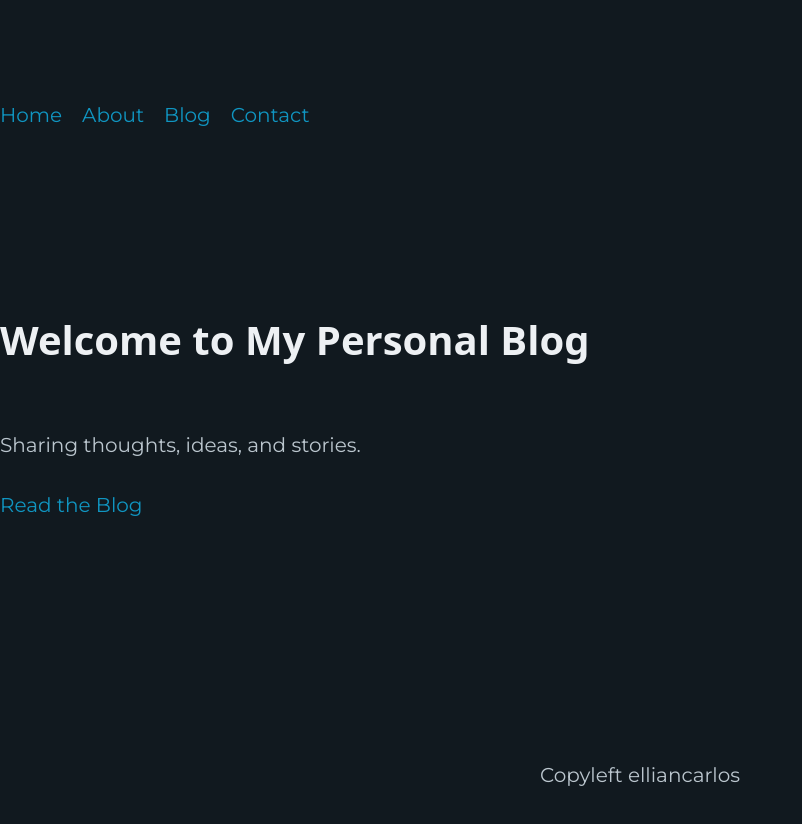
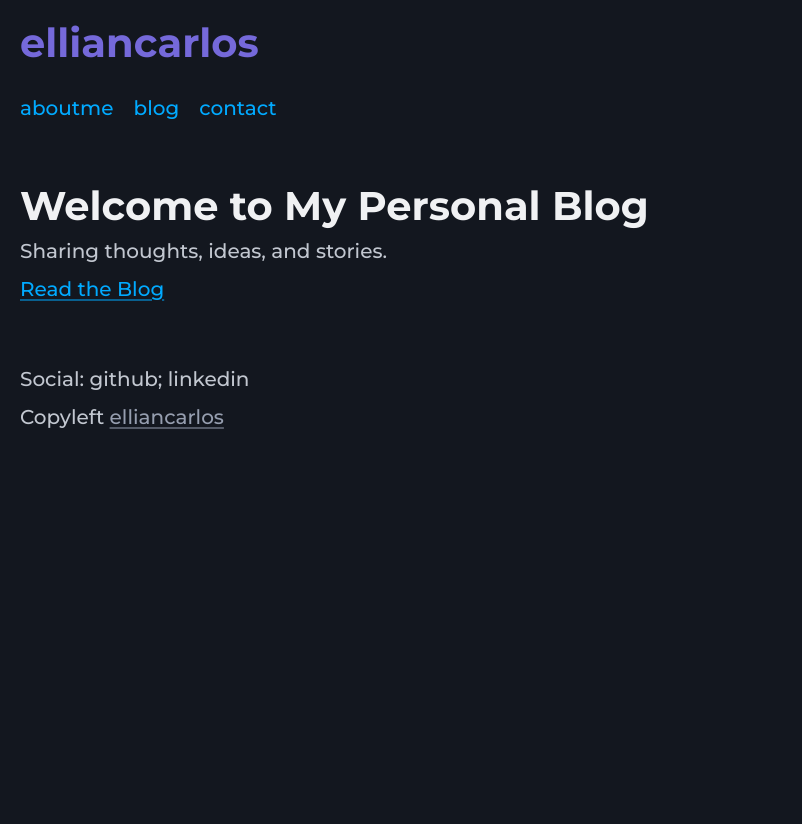
Before and after one commit to EllianCarlos/EllianCarlos.github.io, an Eleventy site: page src/index.njk in a window 1280 px wide. Shown: the whole page, without its empty margins (0-802 px from the left). After the commit the page ends 800 px from the top, so only its background shows below. Built offline with nearby package versions, Linux system fonts and the light colour scheme; Eleventy itself is replaced by a stand-in of ours; files that its build step writes are made by us from their sources.

Commit message:
fix eleventy and adds pico

```diff
--- a/src/_includes/footer.njk
+++ b/src/_includes/footer.njk
@@ -1,3 +1,4 @@
-<footer>
-    <p>Copyleft elliancarlos</p>
+<footer class="container-fluid">
+    <p>Social: github; linkedin</p>
+    <p>Copyleft <a class="secondary" href="/">elliancarlos</a></p>
 </footer>
--- a/src/_includes/header.njk
+++ b/src/_includes/header.njk
@@ -1,10 +1,10 @@
-<header>
+<header class="container-fluid">
+    <h1 class="title"><a  class="title" href="/">elliancarlos</a></h1>
     <nav>
         <ul>
-            <li><a href="/">Home</a></li>
-            <li><a href="/about">About</a></li>
-            <li><a href="/blog">Blog</a></li>
-            <li><a href="/contact">Contact</a></li>
+            <li><a href="/aboutme">aboutme</a></li>
+            <li><a href="/blog">blog</a></li>
+            <li><a href="/contact">contact</a></li>
         </ul>
     </nav>
 </header>
--- a/src/_includes/layouts/layout.njk
+++ b/src/_includes/layouts/layout.njk
@@ -1,16 +1,39 @@
 <!DOCTYPE html>
-<html data-theme="dark">
+<html data-theme="dark" lang="en">
 
 <head>
   <meta charset="utf-8">
-  <meta name="viewport" content="width=device-width">
+    <meta name="viewport" content="width=device-width, initial-scale=1">
+    <meta name="color-scheme" content="light dark" />
   <title>blogellian</title>
-  <link rel="stylesheet" href="https://unpkg.com/@picocss/pico@1.*/css/pico.min.css">
-  <link href="style.css" rel="stylesheet" type="text/css" />
+  <link
+  rel="stylesheet"
+  href="https://cdn.jsdelivr.net/npm/@picocss/pico@2/css/pico.min.css"
+/>
+  <style>
+  @import url('https://fonts.googleapis.com/css2?family=Montserrat:ital,wght@0,100..900;1,100..900&display=swap');
+
+    :root {
+      --pico-font-family: "Montserrat", sans-serif;
+      --pico-font-weight: 500;
+      --pico-typography-spacing-vertical: 0.4rem;
+    }
+
+    a.title {
+      --pico-text-decoration: none;
+      --pico-color: #7569DA;
+    }
+
+    a.title:hover {
+      --pico-text-decoration: none;
+      --pico-color: #DA7569;
+    }
+
+  </style>
 </head>
 <body>
     {% include "header.njk" %}
-    <main>
+    <main class="container-fluid">
         {{ content | safe }}
     </main>
     {% include "footer.njk" %}
--- a/src/style.css
+++ b/src/style.css
@@ -1,22 +1,8 @@
 @import url('https://fonts.googleapis.com/css2?family=Montserrat:ital,wght@0,100..900;1,100..900&display=swap');
-
-* {
-  font-family: "Montserrat", sans-serif;
-  font-optical-sizing: auto;
-  font-style: normal;
-}
 
 html {
   height: 100%;
   width: 100%;
-}
-
-body {
-  font-family: Arial, sans-serif;
-}
-
-header {
-  padding: 1rem;
 }
 
 #intro {
@@ -30,6 +16,17 @@ header {
   gap: 1rem;
 }
 
+:root {
+  --pico-font-family: "Montserrat", sans-serif;
+  --pico-font-weight: 400;
+  --pico-typography-spacing-vertical: 0.5rem;
+}
+
+.title {
+  text-decoration: none !important;
+  color: #007bff !important;
+}
+
 footer {
   text-align: center;
   padding: 1rem;
```
Also changed, not shown: .eleventy.js, 1 other file.
